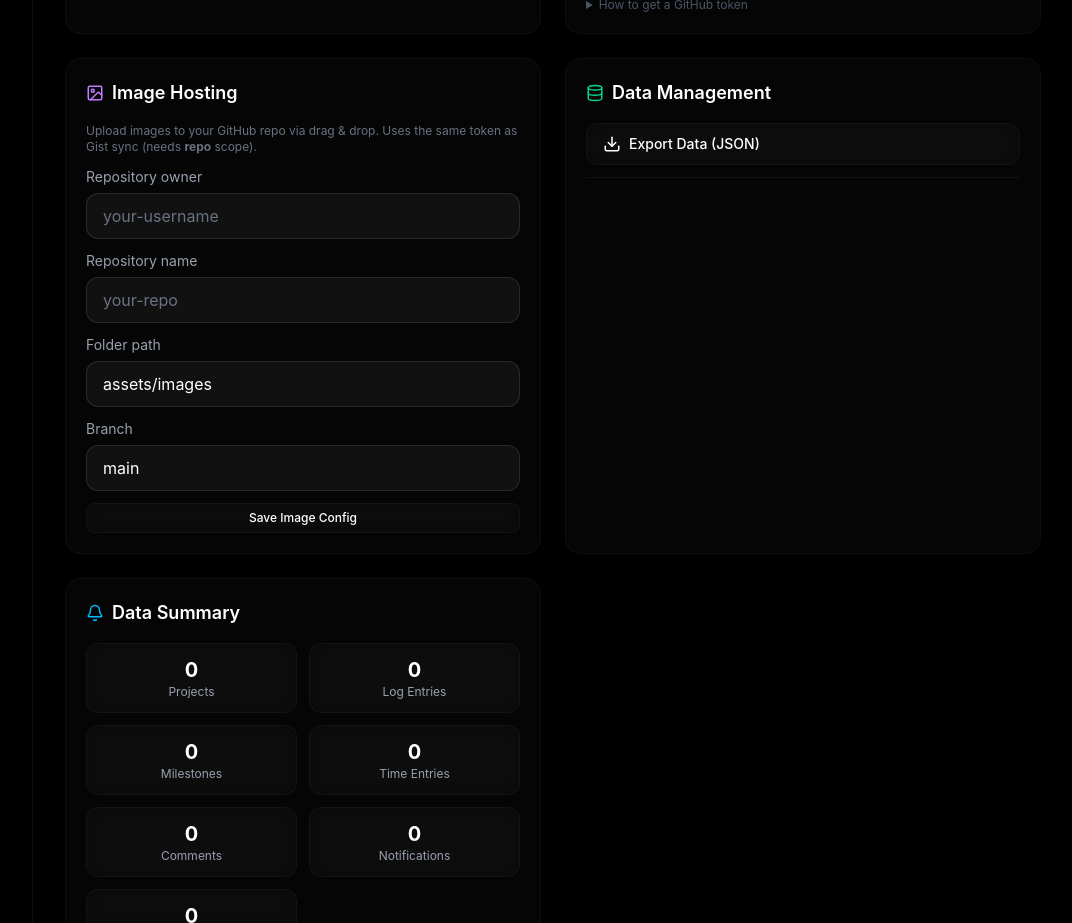
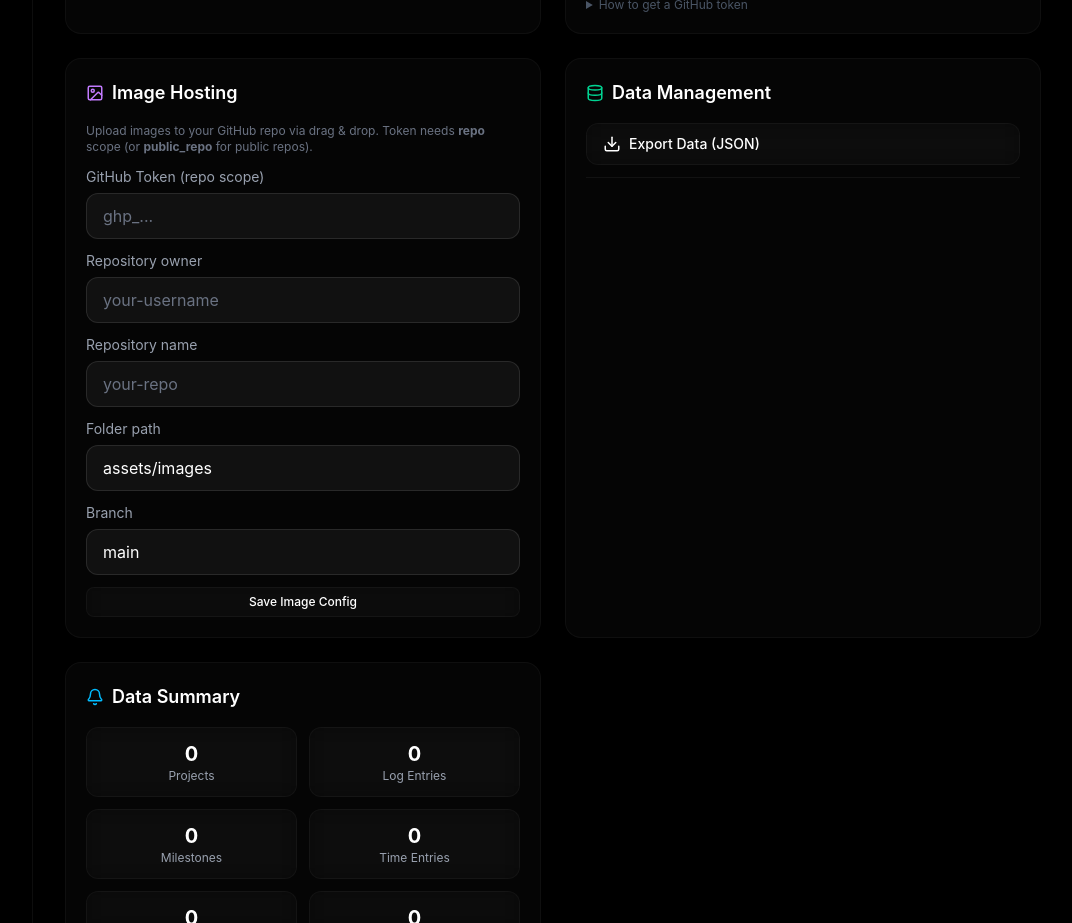
Before and after one commit to aaruthrun-beep/PROJECT-MANAGER, a React (Vite) app: page /PROJECT-MANAGER/settings in a window 1280 px wide. Shown: the part 800-1723 px from the top of the page, without its empty margins (207-1279 px from the left). Built offline with nearby package versions, Linux system fonts and the light colour scheme.

Commit message:
fix image upload: add own token field, sanitize path, better error messages

```diff
--- a/src/data/sync.js
+++ b/src/data/sync.js
@@ -118,7 +118,7 @@ export function getImageConfig() {
     const raw = localStorage.getItem(IMG_CONFIG_KEY)
     if (raw) return JSON.parse(raw)
   } catch {}
-  return { owner: '', repo: '', path: 'assets/images', branch: 'main' }
+  return { token: '', owner: '', repo: '', path: 'assets/images', branch: 'main' }
 }
 
 export function saveImageConfig(config) {
@@ -126,8 +126,10 @@ export function saveImageConfig(config) {
 }
 
 export async function uploadImageToRepo(file) {
-  const { token } = getConfig()
-  const { owner, repo, path, branch } = getImageConfig()
+  const imgConfig = getImageConfig()
+  const fallbackToken = getConfig().token
+  const token = imgConfig.token || fallbackToken
+  const { owner, repo, path, branch } = imgConfig
   if (!token || !owner || !repo) throw new Error('Configure image hosting in Settings first')
 
   const ext = file.name.split('.').pop()
@@ -162,7 +164,11 @@ export async function uploadImageToRepo(file) {
 
   if (!res.ok) {
     const err = await res.json().catch(() => ({}))
-    throw new Error(err.message || `GitHub API error: ${res.status}`)
+    const msg = err.message || `GitHub API error: ${res.status}`
+    if (res.status === 403) throw new Error(`Token missing repo scope or rate limited — ${msg}`)
+    if (res.status === 404) throw new Error(`Repo/owner not found or token has no access — check Settings`)
+    if (res.status === 422) throw new Error(`Invalid request — check branch name and path`)
+    throw new Error(msg)
   }
 
   const data = await res.json()
--- a/src/pages/Settings.jsx
+++ b/src/pages/Settings.jsx
@@ -22,7 +22,7 @@ export default function Settings() {
   const [syncConfig, setSyncConfig] = useState({ token: '', gistId: '' })
   const [syncing, setSyncing] = useState(false)
   const [syncInfo, setSyncInfo] = useState(null)
-  const [imgConfig, setImgConfig] = useState({ owner: '', repo: '', path: 'assets/images', branch: 'main' })
+  const [imgConfig, setImgConfig] = useState({ token: '', owner: '', repo: '', path: 'assets/images', branch: 'main' })
 
   useEffect(() => { setData(loadData()) }, [])
 
@@ -99,7 +99,7 @@ export default function Settings() {
   }
 
   const handleImgSave = () => {
-    saveImageConfig(imgConfig)
+    saveImageConfig({ ...imgConfig, path: imgConfig.path.replace(/^\/+|\/+$/g, '') })
     toast.success('Image hosting config saved')
   }
 
@@ -324,7 +324,10 @@ export default function Settings() {
             <h3 className="text-lg font-semibold text-white">Image Hosting</h3>
           </div>
           <div className="space-y-3">
-            <p className="text-xs text-gray-500">Upload images to your GitHub repo via drag & drop. Uses the same token as Gist sync (needs <strong>repo</strong> scope).</p>
+            <p className="text-xs text-gray-500">Upload images to your GitHub repo via drag & drop. Token needs <strong>repo</strong> scope (or <strong>public_repo</strong> for public repos).</p>
+            <Input label="GitHub Token (repo scope)" type="password" value={imgConfig.token}
+              onChange={e => setImgConfig({ ...imgConfig, token: e.target.value })}
+              placeholder="ghp_..." />
             <Input label="Repository owner" value={imgConfig.owner}
               onChange={e => setImgConfig({ ...imgConfig, owner: e.target.value })}
               placeholder="your-username" />
```
